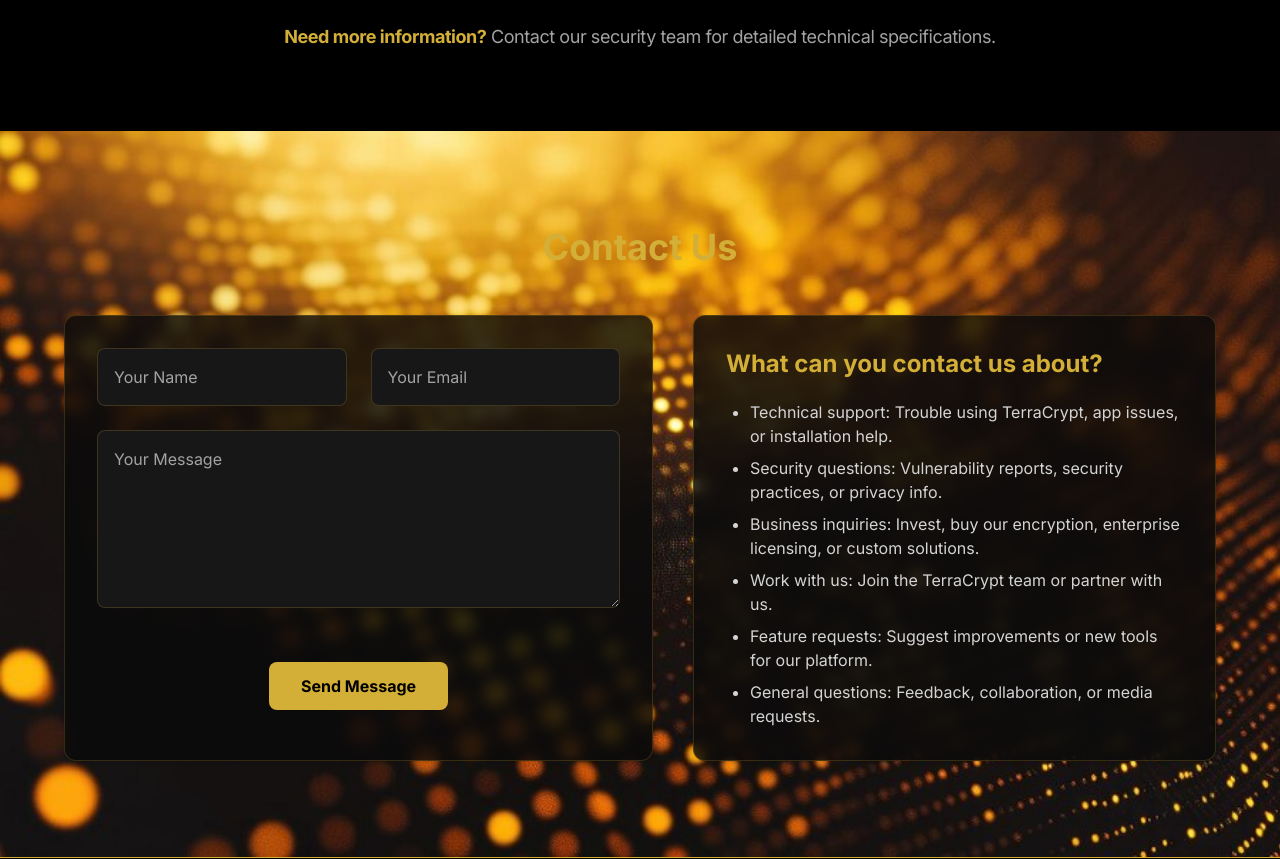
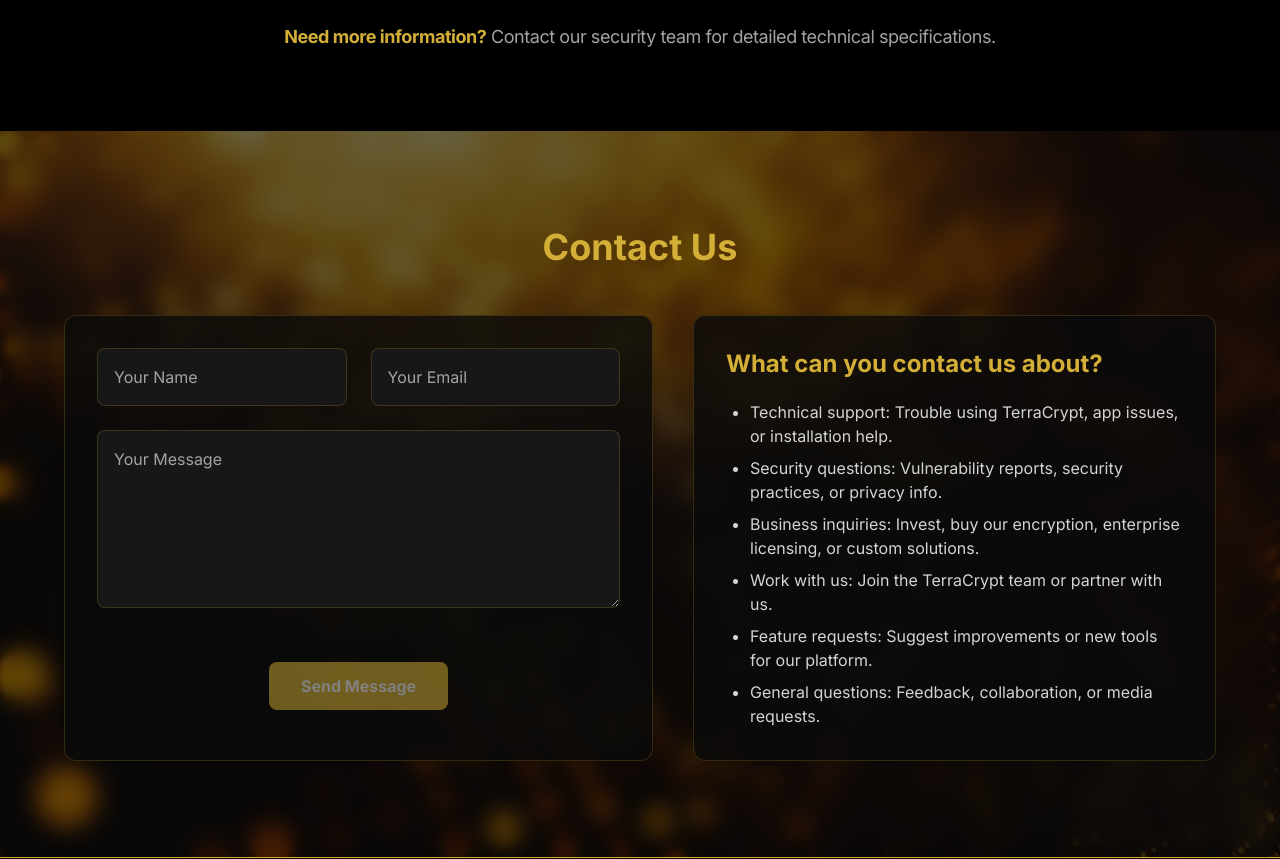
Before and after one commit to fvaha/TCWebApp, a React (Vite) app: page / in a window 1280 px wide. Shown: the part 2460-3319 px from the top of the page. Built offline with nearby package versions, Linux system fonts and the light colour scheme; no server answers.

Commit message:
novi fix contact

```diff
--- a/src/components/ContactForm.tsx
+++ b/src/components/ContactForm.tsx
@@ -1,31 +1,14 @@
-/* ------------------------------------------------------------------------
-   src/pages/Contact.tsx
-   ------------------------------------------------------------------------ */
-
-import React, { useEffect, useRef, useState } from "react";
+/* src/pages/Contact.tsx */
+import React, { useEffect, useState } from "react";
 import { useForm, ValidationError } from "@formspree/react";
 import { useLang } from "../components/LanguageContext";
 
-/* ────────────────────────────────────────────────────────────────────── */
-/* 1. Helpers                                                             */
-/* ────────────────────────────────────────────────────────────────────── */
-
-// Use Cloudflare’s public **test** key when running vite locally, otherwise
-// use your real widget key.
-const TURNSTILE_SITEKEY = import.meta.env.DEV
-  ? "1x00000000000000000000AA" // ⬅ localhost / dev
-  : "0x4AAAAAABgxYdNBr1gcmk5n"; // ⬅ your production key
-
 type ContactTopic = string | { bold: string; text: string };
-
-/* ────────────────────────────────────────────────────────────────────── */
-/* 2. Component                                                           */
-/* ────────────────────────────────────────────────────────────────────── */
 
 export default function Contact() {
   const { t } = useLang();
 
-  /* -------- theme sync (for dark-mode widget) ------------------------ */
+  /* ---------------------------------------------------------------- theme */
   const [isDark, setIsDark] = useState(false);
   useEffect(() => {
     const html = document.documentElement;
@@ -36,96 +19,88 @@
     return () => obs.disconnect();
   }, []);
 
-  /* -------- Cloudflare Turnstile ------------------------------------ */
-  const widgetRef = useRef<HTMLDivElement | null>(null); // <div id="turnstile">
-  const widgetId = useRef<string | null>(null); // id returned by render()
-  const [token, setToken] = useState<string | null>(null);
+  /* --------------------------------------------------------- Turnstile 🛡 */
+  const [turnstileToken, setTurnstileToken] = useState<string | null>(null);
 
   useEffect(() => {
-    // eslint-disable-next-line @typescript-eslint/ban-ts-comment
-    // @ts-expect-error – injected by CDN script in index.html
-    const turnstile = window.turnstile as typeof window.turnstile | undefined;
-
-    if (!turnstile || !widgetRef.current) return;
-
-    // Remove previous widget (dark/light toggle or Vite Fast-Refresh)
-    if (widgetId.current) turnstile.remove(widgetId.current);
-
-    widgetId.current = turnstile.render(widgetRef.current, {
-      sitekey: TURNSTILE_SITEKEY,
-      theme: isDark ? "dark" : "light",
-      callback: (tok: string) => setToken(tok),
-      "expired-callback": () => setToken(null),
-      "error-callback": () => setToken(null),
-    });
-
-    // Clean up when component unmounts
-    return () => {
-      if (widgetId.current) turnstile.remove(widgetId.current);
-    };
+    // @ts-expect-error injected by the Turnstile snippet in index.html
+    const turnstile = window.turnstile;
+    const el = document.getElementById("turnstile-widget");
+    if (el && turnstile) {
+      el.innerHTML = "";
+      turnstile.render(el, {
+        sitekey: "0x4AAAAAABgxYdNBr1gcmk5n",
+        theme: isDark ? "dark" : "light",
+        callback: (token: string) => setTurnstileToken(token),
+        "expired-callback": () => setTurnstileToken(null),
+        "error-callback": () => setTurnstileToken(null),
+      });
+    }
   }, [isDark]);
 
-  /* -------- Formspree ------------------------------------------------ */
-  const [state, formspreeSubmit] = useForm("xanjjnya"); // your Formspree ID
+  /* --------------------------------------------------------------- Formspree */
+  const [state, handleSubmit] = useForm("xanjjnya");
 
-  const onSubmit = (e: React.FormEvent<HTMLFormElement>) => {
-    if (!token) {
+  function onSubmit(e: React.FormEvent<HTMLFormElement>) {
+    if (!turnstileToken) {
+      // Defensive check – shouldn’t be reachable because button is disabled.
       e.preventDefault();
-      alert("Please complete the security check.");
       return;
     }
-    formspreeSubmit(e); // let Formspree handle the POST
-  };
+    handleSubmit(e);
+  }
 
-  /* -------- style helper --------------------------------------------- */
+  /* ---------------------------------------------------------------- CSS helpers */
   const sectionStyle = isDark
     ? {
         backgroundImage: "url('/contact-bg.jpg')",
         backgroundSize: "cover",
         backgroundPosition: "center",
+        backgroundRepeat: "no-repeat",
       }
     : { backgroundColor: "#fff" };
 
-  /* -------- success screen ------------------------------------------- */
   if (state.succeeded) {
     return (
       <section
         id="contact"
-        className="py-24 px-6 md:px-16"
+        className="relative py-24 px-6 md:px-16"
         style={sectionStyle}
       >
-        <p className="max-w-2xl mx-auto text-center text-2xl font-bold text-gold">
+        <div className="max-w-2xl mx-auto text-center text-2xl font-bold text-gold">
           {t.contact.success}
-        </p>
+        </div>
       </section>
     );
   }
 
-  /* ------------------------------------------------------------------ */
-  /* 3. Mark-up                                                         */
-  /* ------------------------------------------------------------------ */
+  /* ---------------------------------------------------------------- JSX */
   return (
-    <section id="contact" className="py-24 px-6 md:px-16" style={sectionStyle}>
-      {/* dark overlay for background image */}
+    <section
+      id="contact"
+      className="relative py-24 px-6 md:px-16"
+      style={sectionStyle}
+    >
       {isDark && (
         <div className="absolute inset-0 bg-black/60 backdrop-blur-md" />
       )}
 
-      <div className="relative max-w-6xl mx-auto z-10 animate-fadeInUp">
-        <h2 className="text-4xl font-bold text-gold text-center mb-12">
+      <div className="relative z-10 mx-auto max-w-6xl animate-fadeInUp">
+        <h2 className="mb-12 text-center text-4xl font-bold text-gold">
           {t.contact.heading}
         </h2>
 
-        <div className="flex flex-col md:flex-row gap-10">
-          {/* ────────────────  FORM  ──────────────── */}
+        <div className="flex flex-col gap-10 md:flex-row">
+          {/* ---------------- Form ---------------- */}
           <form
             onSubmit={onSubmit}
             autoComplete="off"
-            className="flex-1 bg-white/90 dark:bg-neutral-950/80 rounded-xl
-                          shadow p-8 space-y-6 border border-gold/20 backdrop-blur"
+            className="flex-1 space-y-6 rounded-xl border border-gold/20
+                       bg-white/90 p-8 shadow backdrop-blur
+                       dark:bg-neutral-950/80"
           >
-            <div className="grid md:grid-cols-2 gap-6">
-              {/* Name */}
+            {/* --- name + email */}
+            <div className="grid gap-6 md:grid-cols-2">
               <div>
                 <input
                   id="name"
@@ -133,7 +108,7 @@
                   type="text"
                   required
                   placeholder={t.contact.namePlaceholder}
-                  className={`w-full p-4 rounded-lg border border-gold/20 focus:border-gold ${
+                  className={`w-full rounded-lg border border-gold/20 p-4 focus:border-gold ${
                     isDark
                       ? "bg-neutral-900 text-white placeholder:text-neutral-400"
                       : "bg-white text-black placeholder:text-neutral-500"
@@ -146,7 +121,6 @@
                 />
               </div>
 
-              {/* Email */}
               <div>
                 <input
                   id="email"
@@ -154,7 +128,7 @@
                   type="email"
                   required
                   placeholder={t.contact.emailPlaceholder}
-                  className={`w-full p-4 rounded-lg border border-gold/20 focus:border-gold ${
+                  className={`w-full rounded-lg border border-gold/20 p-4 focus:border-gold ${
                     isDark
                       ? "bg-neutral-900 text-white placeholder:text-neutral-400"
                       : "bg-white text-black placeholder:text-neutral-500"
@@ -168,15 +142,15 @@
               </div>
             </div>
 
-            {/* Message */}
+            {/* --- message */}
             <div>
               <textarea
                 id="message"
                 name="message"
+                rows={6}
                 required
-                rows={6}
                 placeholder={t.contact.messagePlaceholder}
-                className={`w-full p-4 rounded-lg border border-gold/20 focus:border-gold ${
+                className={`w-full rounded-lg border border-gold/20 p-4 focus:border-gold ${
                   isDark
                     ? "bg-neutral-900 text-white placeholder:text-neutral-400"
                     : "bg-white text-black placeholder:text-neutral-500"
@@ -189,48 +163,49 @@
               />
             </div>
 
-            {/* Turnstile widget mounts here */}
+            {/* Turnstile */}
             <div className="flex justify-center">
-              <div id="turnstile-widget" ref={widgetRef} />
+              <div id="turnstile-widget" />
             </div>
 
-            {/* hidden field sent to Formspree */}
+            {/* hidden token field */}
             <input
               type="hidden"
               name="cf-turnstile-response"
-              value={token ?? ""}
+              value={turnstileToken ?? ""}
             />
 
-            {/* Submit */}
+            {/* submit */}
             <div className="text-center">
               <button
                 type="submit"
-                disabled={state.submitting}
-                className="bg-gold hover:bg-yellow-500 text-black font-bold
-                              py-3 px-8 rounded-lg transition duration-300"
+                disabled={!turnstileToken || state.submitting}
+                className={`bg-gold py-3 px-8 font-bold rounded-lg transition
+                             ${
+                               !turnstileToken || state.submitting
+                                 ? "cursor-not-allowed opacity-50"
+                                 : "hover:bg-yellow-500"
+                             }`}
               >
-                {t.contact.send}
+                {state.submitting ? "…" : t.contact.send}
               </button>
             </div>
           </form>
 
-          {/* ────────────────  INFO COLUMN  ──────────────── */}
-          <aside className="flex-1 flex flex-col justify-center">
-            <div
-              className="bg-white/90 dark:bg-neutral-950/80 rounded-xl shadow
-                               p-8 border border-gold/20 backdrop-blur space-y-5"
-            >
-              <h3 className="text-2xl font-bold text-gold mb-3">
+          {/* ---------------- Info column ---------------- */}
+          <aside className="flex flex-1 flex-col justify-center">
+            <div className="space-y-5 rounded-xl border border-gold/20 bg-white/90 p-8 shadow backdrop-blur dark:bg-neutral-950/80">
+              <h3 className="mb-3 text-2xl font-bold text-gold">
                 {t.contact.infoHeading}
               </h3>
 
-              <ul className="list-disc ml-6 text-neutral-700 dark:text-neutral-300 space-y-2">
-                {(t.contact.topics as ContactTopic[]).map((topic, i) =>
-                  typeof topic === "string" ? (
-                    <li key={i}>{topic}</li>
+              <ul className="ml-6 list-disc space-y-2 text-neutral-700 dark:text-neutral-300">
+                {(t.contact.topics as ContactTopic[]).map((tpc, i) =>
+                  typeof tpc === "string" ? (
+                    <li key={i}>{tpc}</li>
                   ) : (
                     <li key={i}>
-                      <b>{topic.bold}</b> {topic.text}
+                      <b>{tpc.bold}</b> {tpc.text}
                     </li>
                   )
                 )}
```
